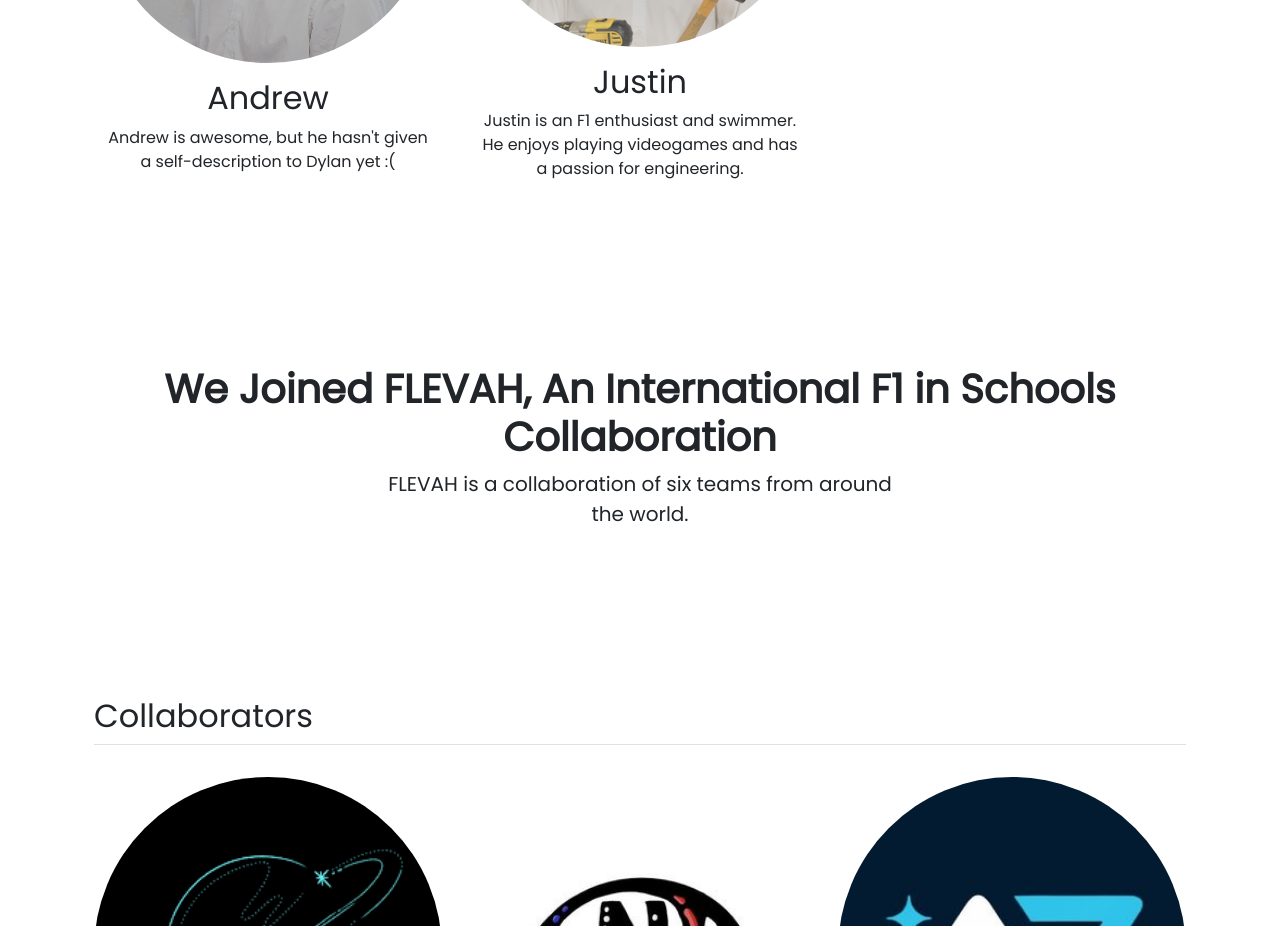
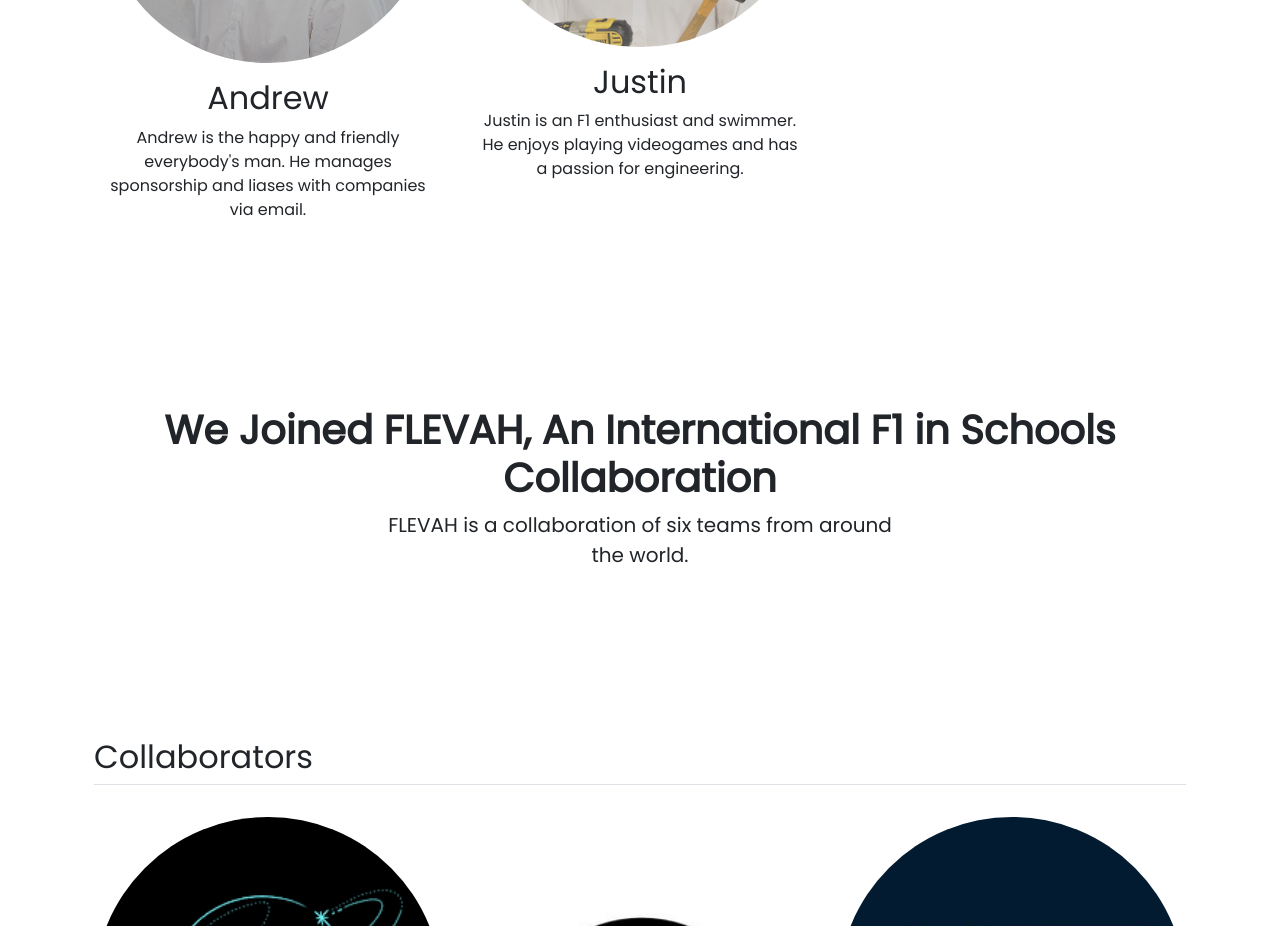
Before and after one commit to dylankainth/VertexRacing, a Nuxt app: page /about in a window 1280 px wide. Shown: the part 2220-3146 px from the top of the page. Built offline with nearby package versions, Linux system fonts and the light colour scheme.

Commit message:
andrew update

```diff
--- a/pages/about.vue
+++ b/pages/about.vue
@@ -175,17 +175,8 @@
         {
           name: 'Andrew',
           image: 'andrew.png',
-          shortDescriptor: `Andrew is awesome, but he hasn't given a self-description to Dylan yet :(`,
-          longDescriptor: `June is from South Korean student with a passion for Medicine and
-            essay writing. Therefore, he joined the team to transfer his research and
-            persuasive skills to the benefit of Vertex Racing. He leads, manages
-            and organises the team to all it to achieve its goals. He is also in
-            charge of the production of the team portfolios (Enterprise and
-            Research & Development) and pit display on Adobe Illustrator and
-            InDesign, as well as the maintenance of the company email and
-            website. When he has spare time, June also runs fluid simulations of
-            the car on Solidworks to help Justin maximise the car aerodynamic
-            performance.`,
+          shortDescriptor: `Andrew is the happy and friendly everybody's man. He manages sponsorship and liases with companies via email.`,
+          longDescriptor: `Andrew is the happy and friendly everybody's man. He runs the Vertex Team email account, query form, and the sponsor excel sheet, ensuring that the team sends the correct sponsorship portfolio or sponsorship package to the relevant companies. He is in charge of replying to any queries and, if necessary, forwarding them on to the Team Manager or any other team members.`,
         },
         {
           name: 'Justin',
```
